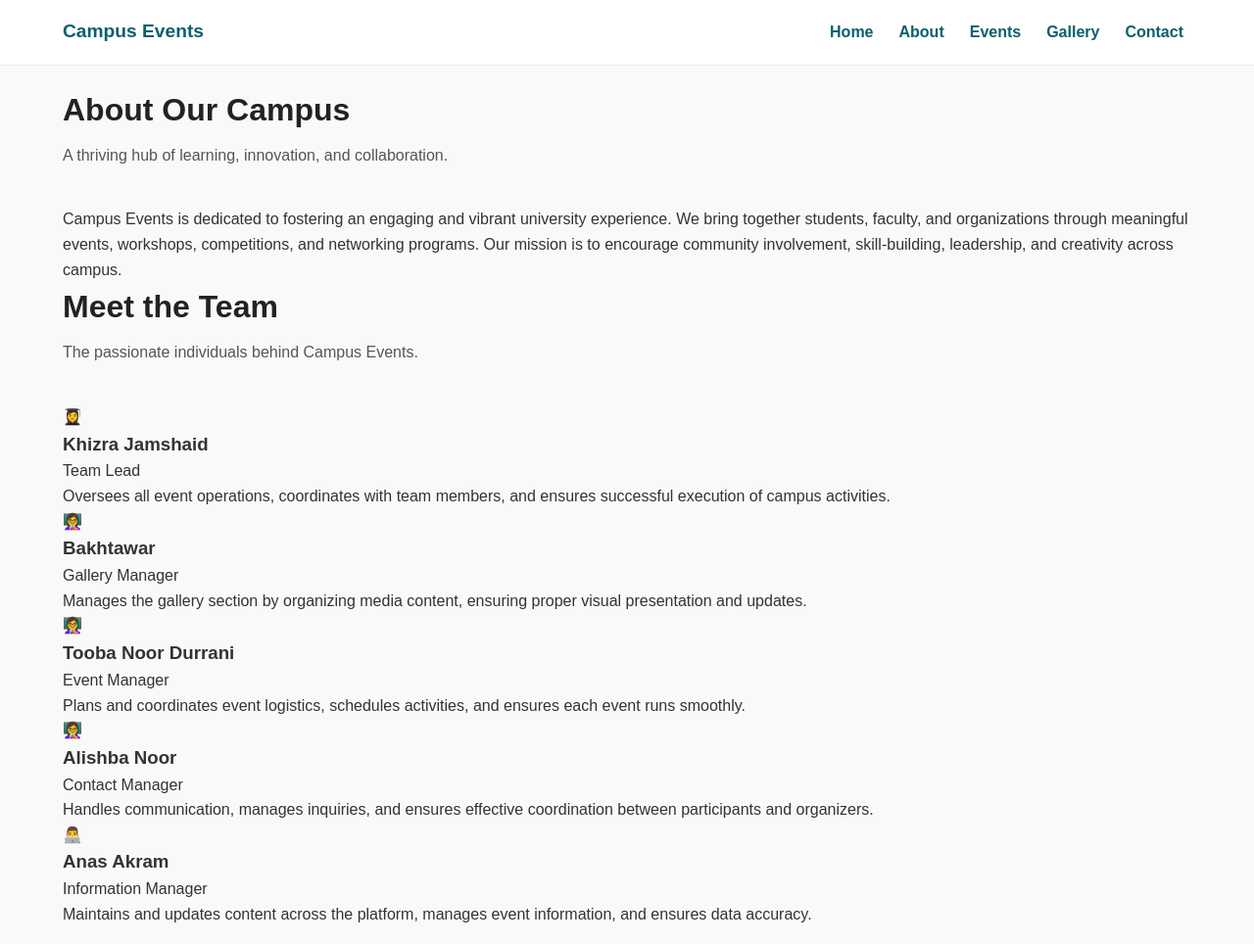
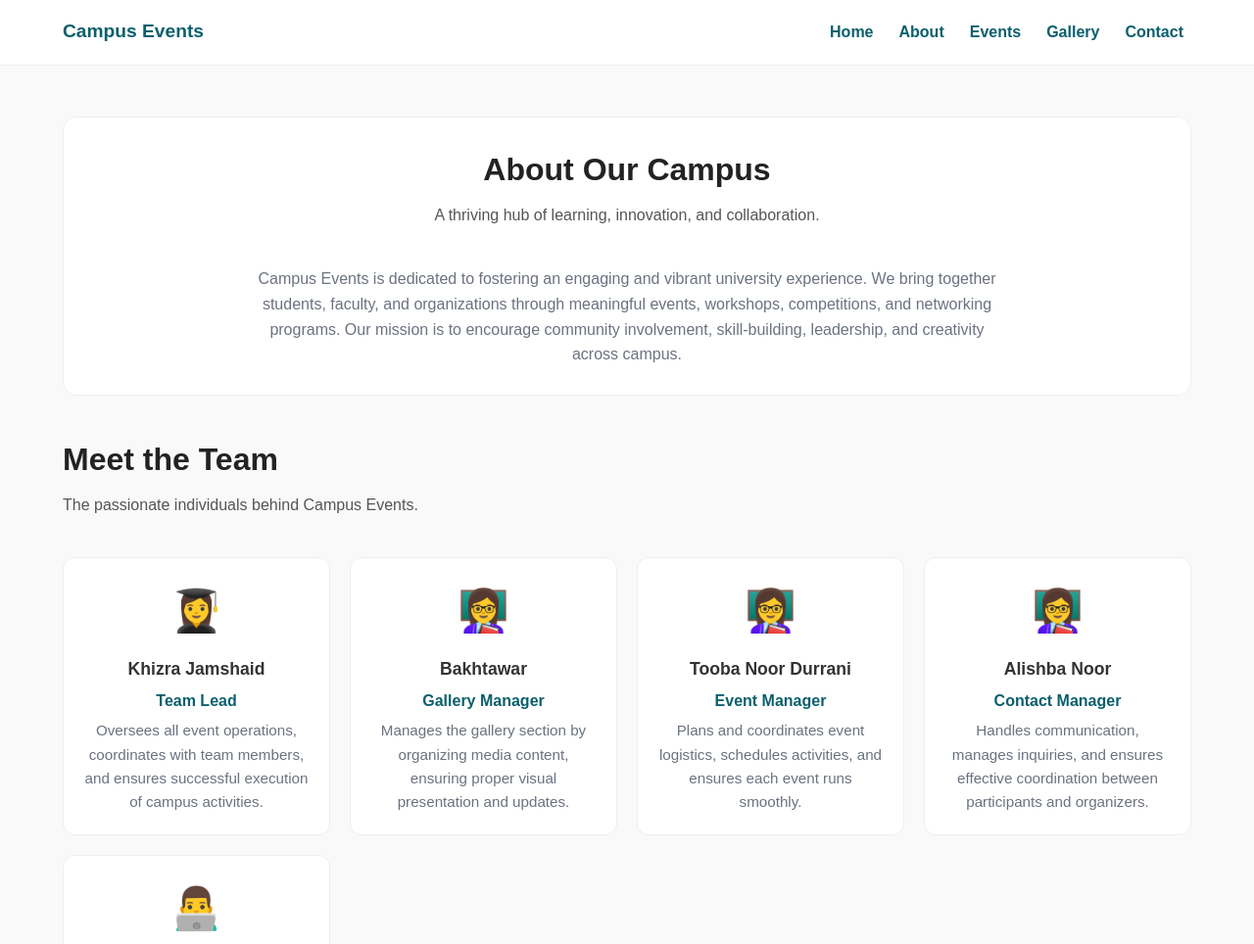
Before and after one commit to DevOpsG4Assignments/campus-events, a website: page src/about.html in a window 1280 px wide. Shown: the top 964 px of the page at 98% size. Drawn offline with Linux system fonts and the light colour scheme.

Commit message:
update style.css for about.html
closes #2

```diff
--- a/styles/style.css
+++ b/styles/style.css
@@ -588,3 +588,72 @@ body {
   background: rgba(11, 95, 109, 0.08);
   transform: translateY(-1px);
 }
+
+/* -------------------------
+   ABOUT PAGE STYLES
+----------------------------*/
+
+.about-hero {
+  margin: 32px 0;
+  background: var(--card);
+  border: 1px solid #e9f0f2;
+  border-radius: 14px;
+  padding: 28px;
+  text-align: center;
+}
+
+.about-text {
+  max-width: 780px;
+  margin: 0 auto;
+  color: var(--muted);
+  font-size: 1rem;
+  line-height: 1.6;
+}
+
+/* Team */
+.team-section {
+  margin: 40px 0;
+}
+
+.team-grid {
+  display: grid;
+  gap: 20px;
+  grid-template-columns: repeat(auto-fit, minmax(240px, 1fr));
+}
+
+.team-card {
+  background: var(--card);
+  border: 1px solid #e9f0f2;
+  border-radius: 12px;
+  padding: 20px;
+  text-align: center;
+  transition: transform .2s ease, box-shadow .2s ease;
+}
+
+.team-card:hover {
+  transform: translateY(-6px);
+  box-shadow: 0 12px 26px rgba(10,20,30,0.08);
+}
+
+.team-img {
+  font-size: 42px;
+  margin-bottom: 12px;
+}
+
+.team-name {
+  margin: 6px 0;
+  font-size: 1.1rem;
+  font-weight: 600;
+}
+
+.team-role {
+  margin: 0;
+  color: var(--accent);
+  font-weight: 600;
+}
+
+.team-desc {
+  margin-top: 6px;
+  font-size: 0.95rem;
+  color: var(--muted);
+}
```
